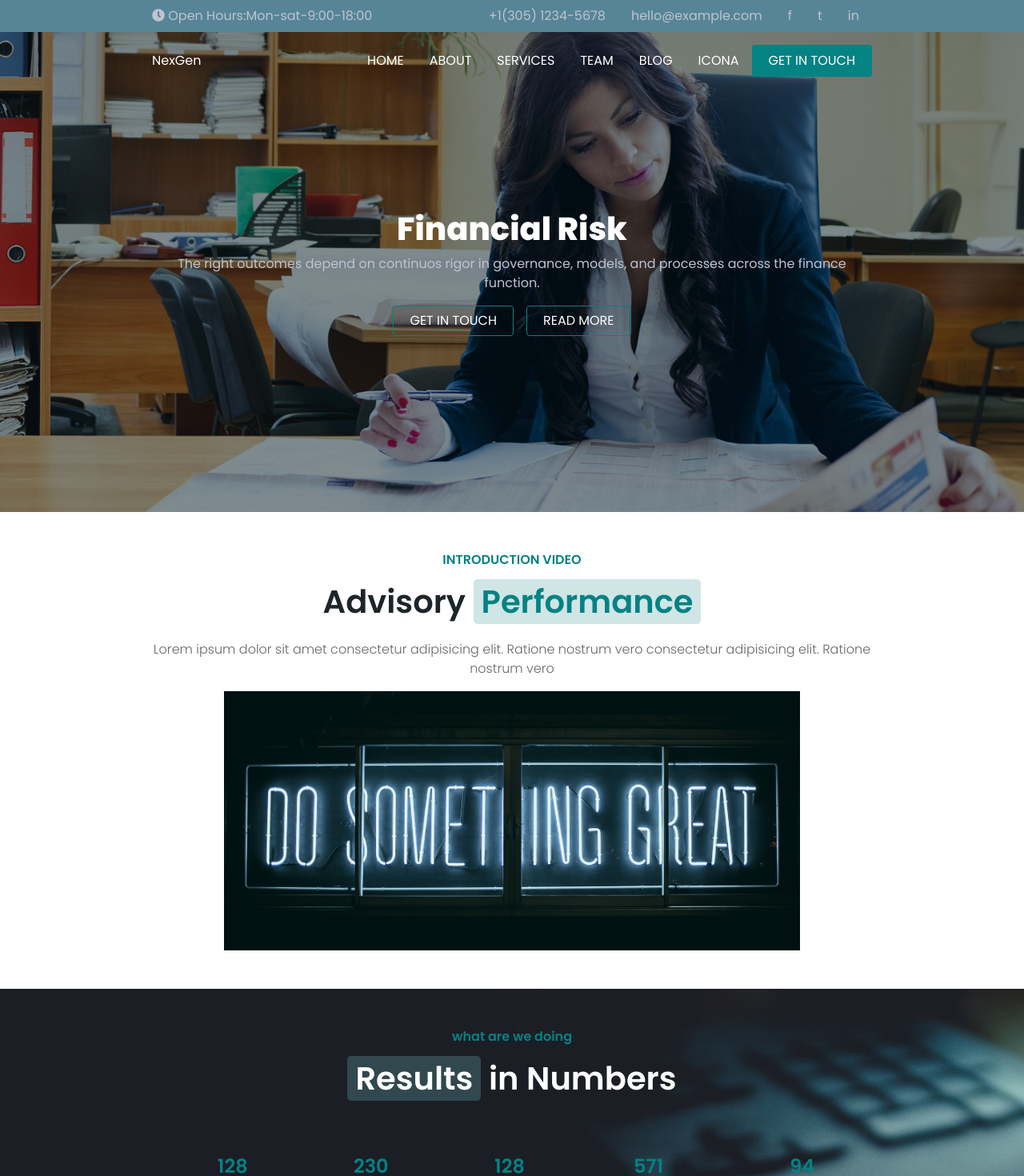
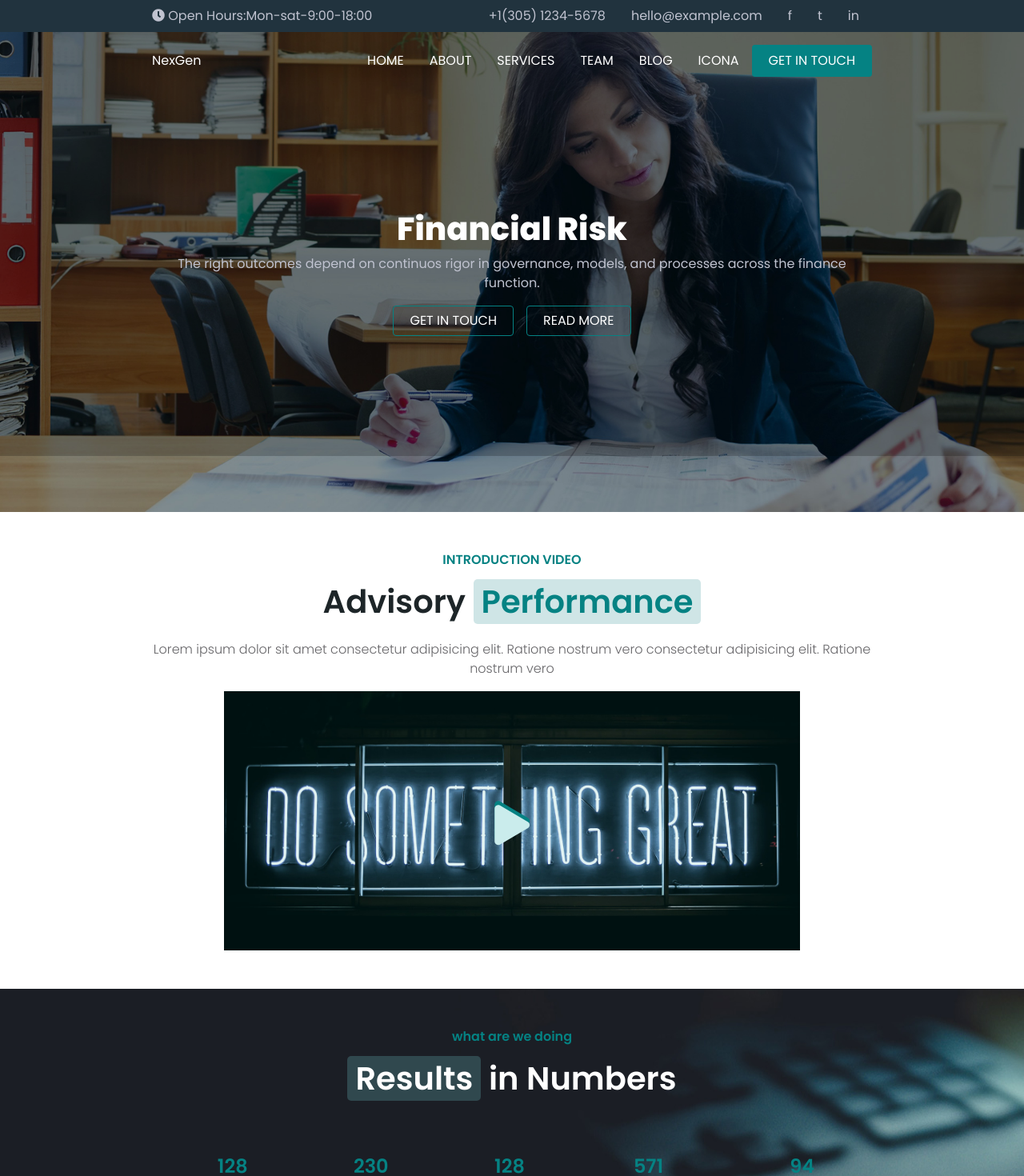
Before and after one commit to yanitejeda/proj-html-vuejs, a Vue app: page / in a window 1280 px wide. Shown: the top 1470 px of the page at 80% size. Built offline with nearby package versions, Linux system fonts and the light colour scheme.

Commit message:
modifiche estetiche

```diff
--- a/src/components/Header.vue
+++ b/src/components/Header.vue
@@ -1,9 +1,11 @@
 <template>
   <div id="header">
     <div class="bg-img">
-      <NavBar></NavBar>
-      <NavMenu></NavMenu>
-      <PresentationPage></PresentationPage>
+      <div class="header-box-b">
+        <NavBar></NavBar>
+        <NavMenu></NavMenu>
+        <PresentationPage></PresentationPage>
+      </div>
     </div>
   </div>
 </template>
--- a/src/components/main/MainPerformance.vue
+++ b/src/components/main/MainPerformance.vue
@@ -3,7 +3,11 @@
     <div class="text-g font-W6">INTRODUCTION VIDEO</div>
     <h1 class="py-3 font-W6"><span class="h1-tittle-d">Advisory</span> <span class="text-g bord-10 pad-5">Performance</span></h1>
     <p class="color-grey font-w3">Lorem ipsum dolor sit amet consectetur adipisicing elit. Ratione nostrum vero consectetur adipisicing elit. Ratione nostrum vero </p>
-    <div class="img-box"><img :src="require('@/assets/video-1.jpg')" alt=""></div>
+    <div class="img-box p-relative"><img :src="require('@/assets/video-1.jpg')" alt="">
+    <div class="text-g box-play"><i class="fas fa-play"></i></div>
+    <div class="text-g box-play2"><i class="fas fa-play"></i></div>
+
+    </div>
 
 </div>
 
--- a/src/styles/header.scss
+++ b/src/styles/header.scss
@@ -1,6 +1,7 @@
 @import "styles/variables";
 
-.nav-bgc{  background-color: $BCdarkBlue;}
+.header-box-b{background-color: rgba(0, 0, 0, 0.2);}
+.nav-bgc{  background-color: $ColorBlue-dark;}
 .color-lightW{color: $TextW;}
 .color-lightG{color: $ColorGreyH;}
 .font-W8{font-weight: 800;}
@@ -11,16 +12,7 @@
     height: 50vw;
     position: relative;
 }
-/*
-.bg-img::before{
-    content: "";
-    background-color: rgba(0, 0, 0, 0.5);
-    position: absolute;
-    top: 0;
-    left: 0;
-    right: 0;
-    bottom: 0;
-} */
+
 
 
 .btn-green{
--- a/src/styles/main.scss
+++ b/src/styles/main.scss
@@ -133,3 +133,29 @@ ul{
     background-image: url(./assets/bg-1.jpg);
 
 }
+
+.p-relative{position: relative;}
+
+.box-play{
+    display: flex;
+    justify-content: center;
+    align-items: center;
+    font-size: 50px;
+    position: absolute;
+    top: 0;
+    bottom: 0;
+    left: 0;
+    right: 0;
+}
+.box-play2{
+    display: flex;
+    color: #CAECEC;
+    justify-content: center;
+    align-items: center;
+    font-size: 50px;
+    position: absolute;
+    top: 10px;
+    bottom: 0;
+    left: 0;
+    right: 0;
+}
--- a/src/styles/variables.scss
+++ b/src/styles/variables.scss
@@ -1,4 +1,5 @@
 $BCdarkBlue:#568597;
+$ColorBlue-dark:#21333E;
 $TextW:#FFFFFF;
 $ColorG:#ECECEC;
 $ColorGreyH:#C0C3D0;
```
